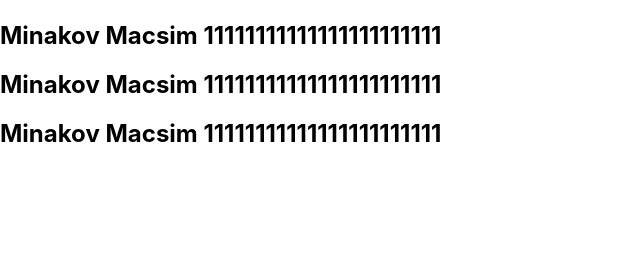
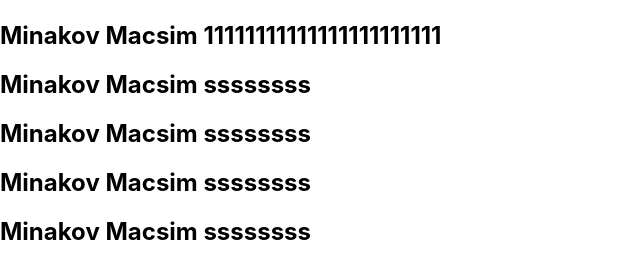
Before and after one commit to Maksimus39/git, a React (Create React App) app: page / in a window 1280 px wide. Shown: the part 840-1102 px from the top of the page, without its empty margins (0-640 px from the left). Before the commit the page ends 1008 px from the top, so only its background shows below. Built offline with nearby package versions, Linux system fonts and the light colour scheme.

Commit message:
css3 - 2 commit

```diff
--- a/src/App.tsx
+++ b/src/App.tsx
@@ -27,8 +27,11 @@ function App() {
             <h2>Minakov Macsim 11111111111111111111111</h2>
             <h2>Minakov Macsim 11111111111111111111111</h2>
             <h2>Minakov Macsim 11111111111111111111111</h2>
-            <h2>Minakov Macsim 11111111111111111111111</h2>
-            <h2>Minakov Macsim 11111111111111111111111</h2>
+            <h2>Minakov Macsim ssssssss</h2>
+            <h2>Minakov Macsim ssssssss</h2>
+            <h2>Minakov Macsim ssssssss</h2>
+            <h2>Minakov Macsim ssssssss</h2>
+
         </div>
     );
 }
```
